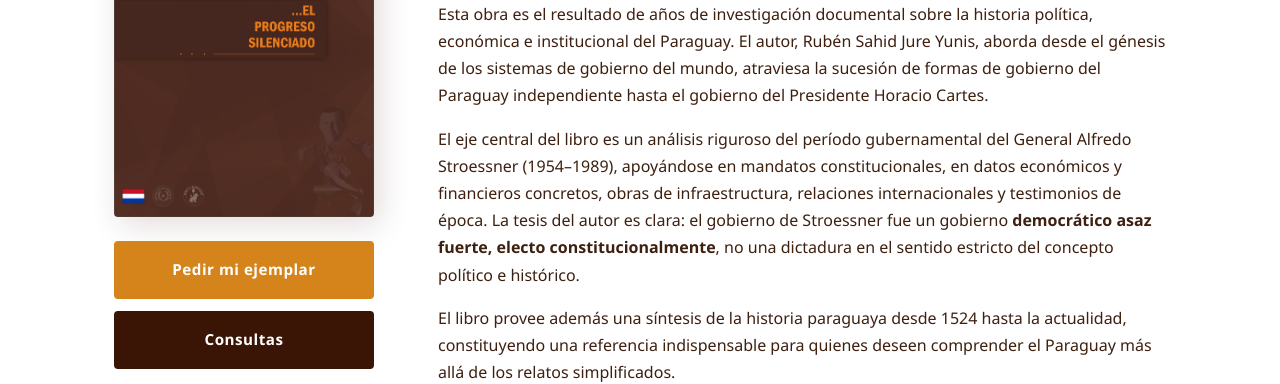
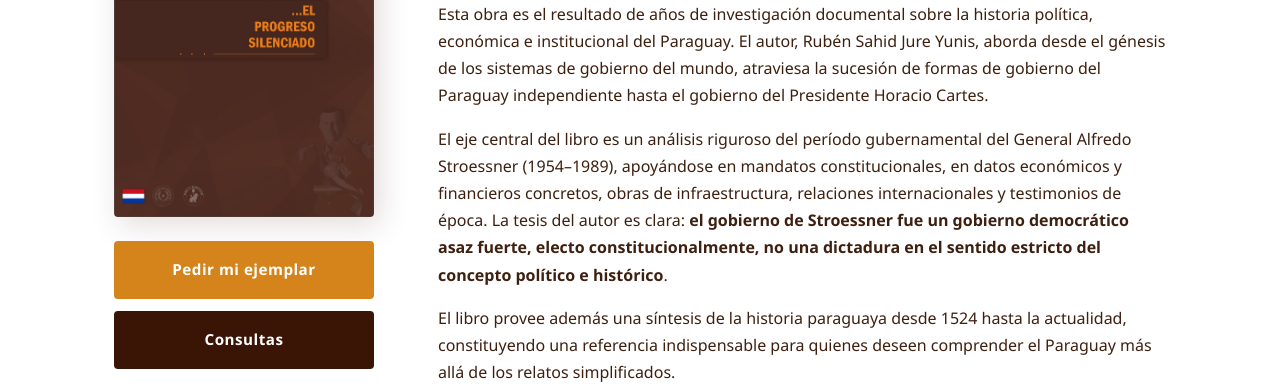
Before and after one commit to Sullak/web-el-electo, an Eleventy site: page el-libro.njk in a window 1280 px wide. Shown: the part 569-953 px from the top of the page. Built offline with nearby package versions, Linux system fonts and the light colour scheme; Eleventy itself is replaced by a stand-in of ours; files that its build step writes are made by us from their sources; a script that the page names is missing.

Commit message:
correcciones el libro

```diff
--- a/el-libro.njk
+++ b/el-libro.njk
@@ -75,9 +75,9 @@ navSection: el-libro
         <p>
           El eje central del libro es un análisis riguroso del período gubernamental del General Alfredo Stroessner
           (1954–1989), apoyándose en mandatos constitucionales, en datos económicos y financieros concretos, obras de infraestructura, relaciones
-          internacionales y testimonios de época. La tesis del autor es clara: el gobierno de Stroessner
-          fue un gobierno <strong>democrático asaz fuerte, electo constitucionalmente</strong>, no una dictadura en el sentido estricto
-          del concepto político e histórico.
+          internacionales y testimonios de época. La tesis del autor es clara: <strong>el gobierno de Stroessner
+          fue un gobierno democrático asaz fuerte, electo constitucionalmente, no una dictadura en el sentido estricto
+          del concepto político e histórico</strong>.
         </p>
         <p>
           El libro provee además una síntesis de la historia paraguaya desde 1524 hasta la actualidad,
@@ -118,6 +118,7 @@ navSection: el-libro
         que el Paraguay era un país de inmenso potencial."
       </p>
       <p class="quote-source">— Del Prólogo de El Electo: El Progreso Silenciado</p>
+      <p class="quote-source">— Esc. José Benitez Rickman, Presidente de la Academia de la Historia y Geografía Militar del Paraguay</p>
     </div>
   </div>
 </section>
```
